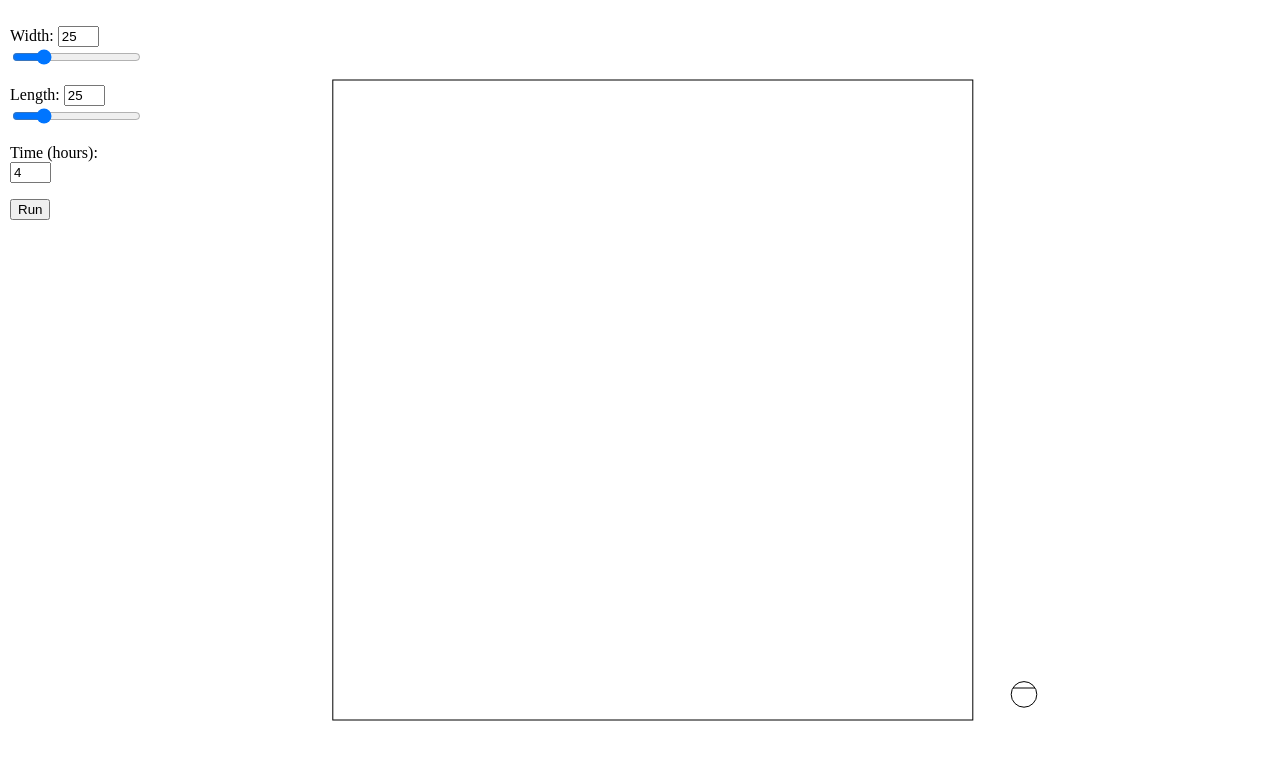
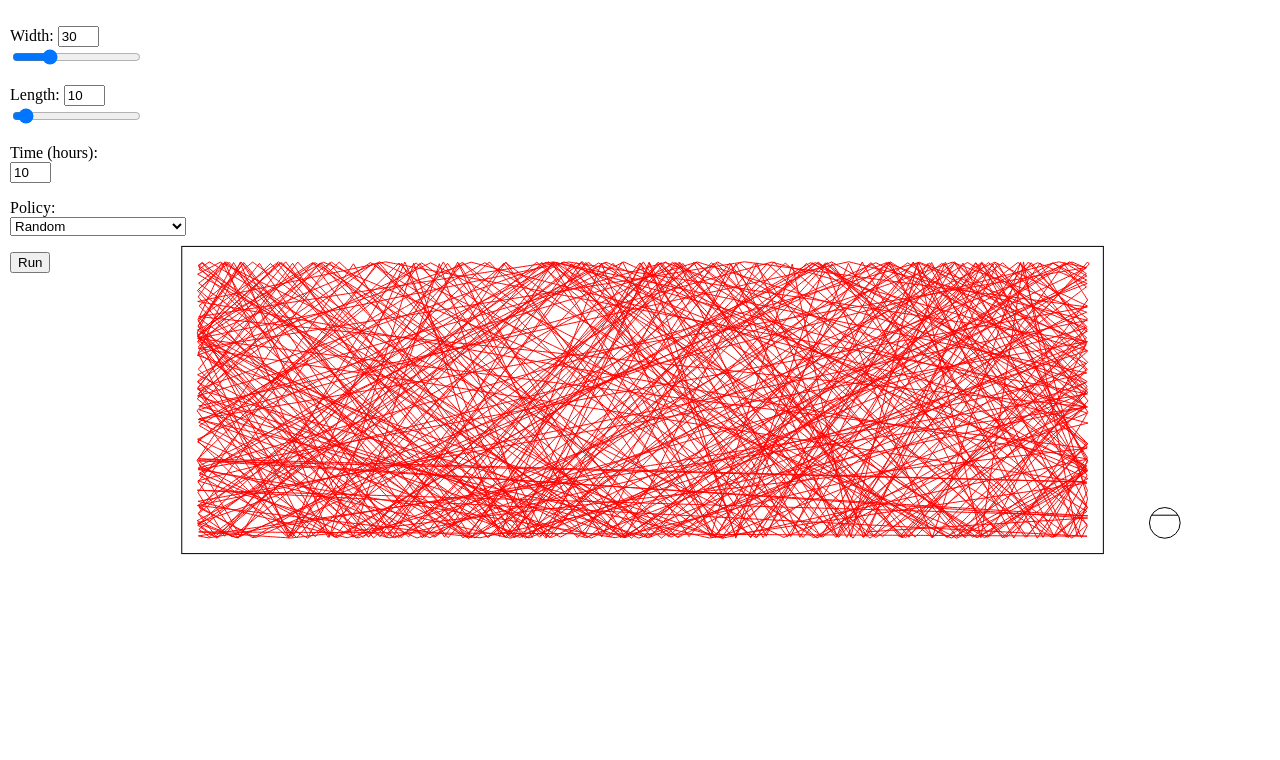
Before and after one commit to dj-roomba/roomba-sim, a plain HTML site: page index.html in a window 1280 px wide. Drawn offline with Linux system fonts and the light colour scheme.

Commit message:
Some turning policies implemented. Policy selector not yet implemented.

```diff
--- a/index.html
+++ b/index.html
@@ -32,7 +32,7 @@
         <script src="room.js"></script>
         <script src="robot.js"></script>
     </head>
-    <body onload="ready();setRoom()">
+    <body onload="ready();run()">
         <div id="controls">
             <p>
                 Width:
@@ -40,7 +40,7 @@
                 onchange="manualDimInput()">
                 <br>
                 <input name="width" id="width" type="range" min="5" max="100"
-                value="25" oninput="setRoom()">
+                value="30" oninput="setRoom()">
             </p>
             <p>
                 Length:
@@ -48,11 +48,20 @@
                 onchange="manualDimInput()">
                 <br>
                 <input name="length" id="length" type="range" min="5" max="100"
-                value="25" oninput="setRoom()">
+                value="10" oninput="setRoom()">
             </p>
             <p>
                 Time (hours):
-                <input name="time" id="time" type="text" value="4" size="2">
+                <input name="time" id="time" type="text" value="10" size="2">
+            </p>
+            <p>
+                Policy:
+                <select>
+                    <option value="random">Random</option>
+                    <option value="supp">Supplementary</option>
+                    <option value="supp-static-fuzz">Supplementary +0.005rad</option>
+                    <option value="supp-rand-fuzz">Supplementary +/-0.1rad</option>
+                </select>
             </p>
             <button onclick="run()">Run</button>
         </div>
--- a/robot.js
+++ b/robot.js
@@ -17,8 +17,9 @@ function Robot(room, startX, startY, startHeading) {
         var lower = this.heading + 3 * Math.PI / 4;
         var upper = this.heading + 5 * Math.PI / 4;
 
-        //this.targetHeading = Math.random() * (upper - lower) + lower;
-        this.heading = Math.random() * (upper - lower) + lower;
+        //this.heading = Math.random() * (upper - lower) + lower;
+        this.heading = this.supplementaryHeading() + (Math.random() * 2 - 1) * 0.1;
+        //this.heading = this.supplementaryHeading() + 0.005;
     }
 
     this.update = function () {
@@ -38,6 +39,23 @@ function Robot(room, startX, startY, startHeading) {
                 this.newDirection();
             }
         }
+    }
+
+    this.supplementaryHeading = function () {
+        var leftDist = this.x - this.room.x;
+        var rightDist = this.room.x + this.room.width - this.x;
+        var topDist = this.y - this.room.y;
+        var bottomDist = this.room.y + this.room.height - this.y;
+
+        var newHeading = Math.PI - this.heading;
+
+        // if it's a horizontal wall
+        if (topDist < leftDist && topDist < rightDist
+            || bottomDist < leftDist && bottomDist < rightDist) {
+            newHeading += Math.PI;
+        }
+
+        return newHeading;
     }
 
     this.hitWall = function () {
```
